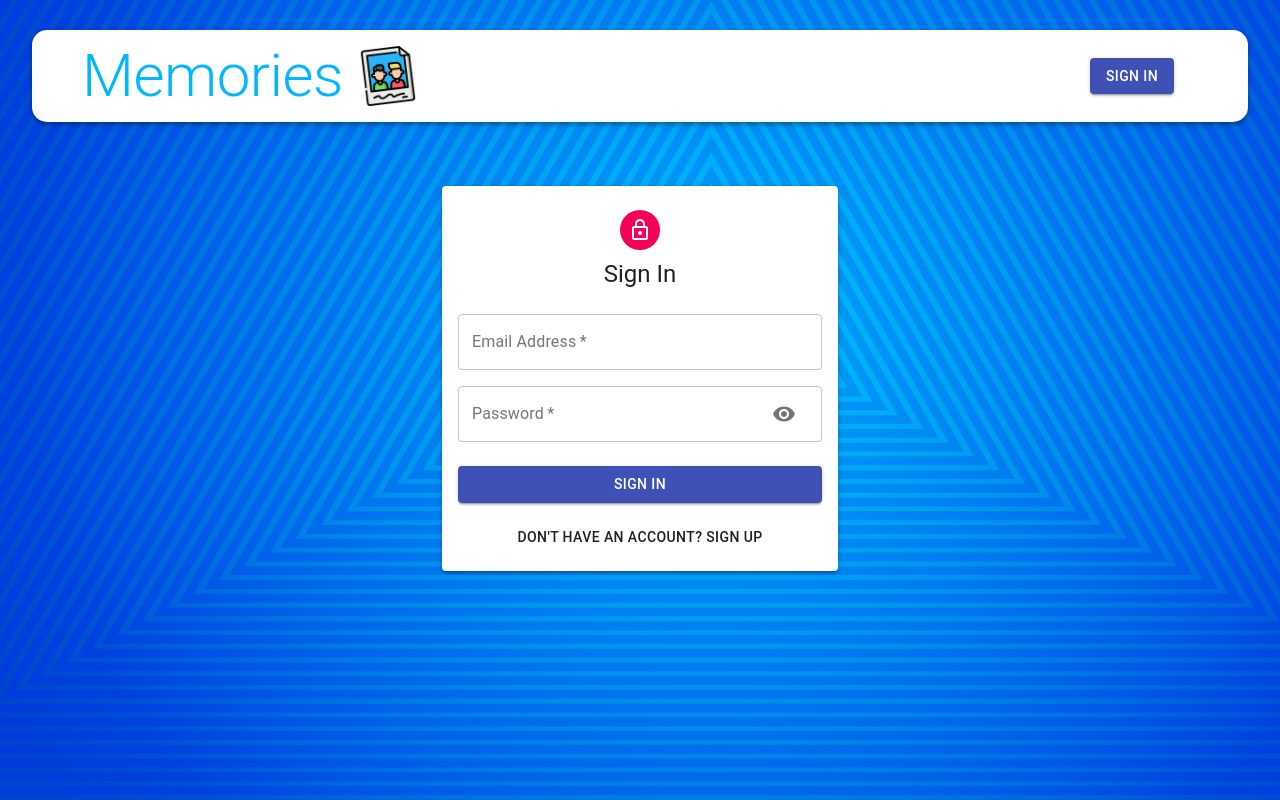
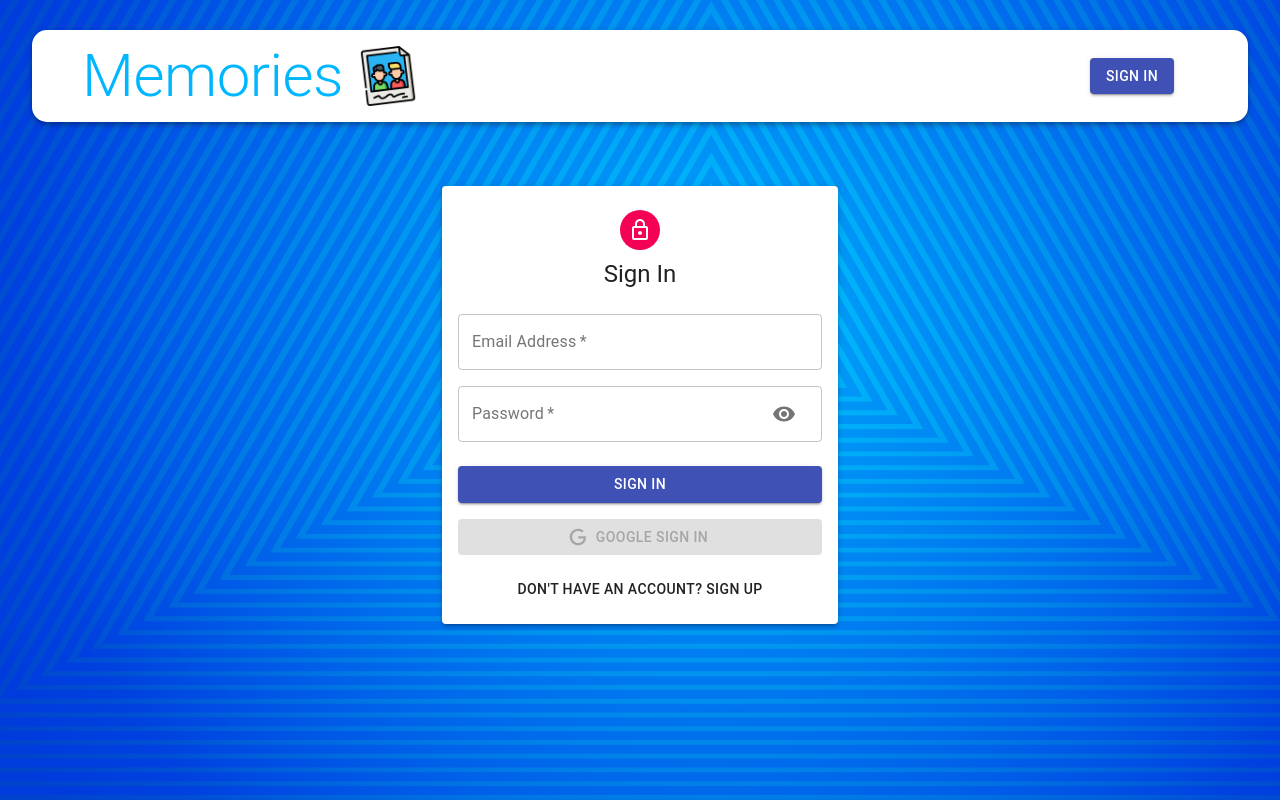
Before and after one commit to Junkim97/memories_app, a React (Create React App) app in the folder client/: page /auth in a window 1280 px wide. Built offline with nearby package versions, Linux system fonts and the light colour scheme.

Commit message:
Implemented google login

```diff
--- a/client/src/components/Auth/Auth.js
+++ b/client/src/components/Auth/Auth.js
@@ -1,13 +1,19 @@
 import {React, useState} from 'react'
 import {Avatar, Button, Paper, Grid, Typography, Container} from '@material-ui/core';
+import {GoogleLogin} from 'react-google-login'
+import {useDispatch} from 'react-redux';
+import {useHistory} from 'react-router-dom'
 import LockOutlinedIcon from '@material-ui/icons/LockOutlined'
 import useStyles from './styles';
 import Input from './Input';
+import Icon from './icon'
 
 const Auth = () => {
   const classes = useStyles();
   const [showPassword, setShowPassword] = useState(false);
   const [isSignup, setIsSignup] = useState(false);
+  const dispatch = useDispatch();
+  const history = useHistory();
 
   const handleShowPassword = () => setShowPassword((prevShowPassword) => !prevShowPassword);
 
@@ -24,6 +30,25 @@
   const handleChange = () => {
 
   };
+
+  const googleSuccess = async (res) => {
+    const result = res?.profileObj;
+    const token = res?.tokenId;
+
+    try {
+      dispatch({type: 'AUTH', data: {result, token}});
+      history.push('/')
+    } catch (error) {
+      console.log(error);
+    }
+  };
+
+  const googleFailure = (error) => {
+    console.log(error);
+    console.log('Google sign sn was unsuccesful. Try again later')
+
+  };
+
 
   return (
     <Container component='main' maxWidth='xs'>
@@ -44,9 +69,20 @@
               <Input name ='password' label='Password' handleChange={handleChange} type={showPassword ? 'text' : 'password'} handleShowPassword={handleShowPassword}/>
               {isSignup && <Input name='confirmPassword' label='Repeat Password' handleChange={handleChange} type='password'/>}
           </Grid>
+
           <Button type='submit' fullWidth variant='contained' color='primary' className={classes.submit}>
             {isSignup ? 'Sign Up' : 'Sign In'}
           </Button>
+          <GoogleLogin
+              clientId='570121043167-9ir5kl4hn03nkb2fq8a42pjm78h5h0jl.apps.googleusercontent.com'
+              render={(renderProps) => (
+                <Button className={classes.googleButton} color='primary' fullWidth onClick={renderProps.onClick} disabled={renderProps.disabled} startIcon={<Icon />}
+                variant='contained'>Google Sign In</Button>
+              )}
+              onSuccess={googleSuccess}
+              onFailure={googleFailure}
+              cookiePolicy='single_host_origin'
+          />
           <Grid container justify='center'>
             <Grid item>
               <Button onClick={switchMode}>
--- a/client/src/components/Auth/Input.js
+++ b/client/src/components/Auth/Input.js
@@ -15,7 +15,7 @@
         label={label}
         autoFocus={autoFocus}
         type={type}
-        InputProps={name === 'password' &&{
+        InputProps={name === 'password' ? {
           endAdornment: (
             <InputAdornment position='end'>
               <IconButton onClick={handleShowPassword}>
@@ -23,7 +23,7 @@
               </IconButton>
             </InputAdornment>
           )
-        }}
+        } : null}
         />
     </Grid>
   )
--- /dev/null
+++ b/client/src/components/Auth/icon.js
@@ -0,0 +1,10 @@
+const icon = () => (
+  <svg style={{ width: '20px', height: '20px' }} viewBox="0 0 24 24">
+    <path
+      fill="currentColor"
+      d="M21.35,11.1H12.18V13.83H18.69C18.36,17.64 15.19,19.27 12.19,19.27C8.36,19.27 5,16.25 5,12C5,7.9 8.2,4.73 12.2,4.73C15.29,4.73 17.1,6.7 17.1,6.7L19,4.72C19,4.72 16.56,2 12.1,2C6.42,2 2.03,6.8 2.03,12C2.03,17.05 6.16,22 12.25,22C17.6,22 21.5,18.33 21.5,12.91C21.5,11.76 21.35,11.1 21.35,11.1V11.1Z"
+    />
+  </svg>
+);
+
+export default icon;
--- a/client/src/components/NavBar/Navbar.js
+++ b/client/src/components/NavBar/Navbar.js
@@ -1,13 +1,29 @@
-import React from 'react';
-import {Link} from 'react-router-dom'
+import {React, useState, useEffect} from 'react';
+import {Link, useHistory} from 'react-router-dom'
 import {AppBar, Button, Typography, Toolbar, Avatar} from '@material-ui/core';
+import {useDispatch} from 'react-redux';
 import useStyles from './styles';
 import memories from '../../images/memories.png';
 
 const Navbar = () => {
   const classes = useStyles();
+  const dispatch = useDispatch();
+  const history = useHistory();
 
-  const user = null;
+  const [user, setUser] = useState(JSON.parse(localStorage.getItem('profile')));
+
+  const logout = () => {
+    dispatch({type: 'LOGOUT'});
+    history.push('/');
+    setUser(null);
+
+  };
+
+  useEffect(() => {
+    const token = user?.token;
+
+    setUser(JSON.parse(localStorage.getItem('profile')))
+  }, []);
 
   return (
     <AppBar className={classes.appBar} position='static' color='inherit'>
@@ -19,7 +35,7 @@
         {user ? (<div className={classes.profile}>
                     <Avatar className={classes.purple} alt={user.result.name} src={user.result.imageUrl}>{user.result.name.charAt(0)}</Avatar>
                     <Typography className={classes.userName} variant='h6'>{user.result.name}</Typography>
-                    <Button variant='contained' className={classes.logout} color='secondary'>Log Out</Button>
+                    <Button variant='contained' className={classes.logout} color='secondary' onClick={logout}>Log Out</Button>
                 </div>) : (
                   <Button component={Link} to='/auth' variant='contained' color='primary'>Sign In</Button>
                 )}
--- a/client/src/constants/actionTypes.js
+++ b/client/src/constants/actionTypes.js
@@ -2,3 +2,5 @@
 export const UPDATE = 'UPDATE';
 export const DELETE = 'DELETE';
 export const FETCH_ALL = 'FETCH_ALL';
+export const AUTH = 'AUTH';
+export const LOGOUT = 'LOGOUT'
--- /dev/null
+++ b/client/src/reducers/auth.js
@@ -0,0 +1,18 @@
+import {AUTH, LOGOUT} from '../constants/actionTypes';
+
+const authReducer = (state = {authData: null}, action) => {
+  switch (action.type) {
+    case AUTH:
+      localStorage.setItem('profile', JSON.stringify({...action?.data}))
+      return {...state, authData: action?.data};
+
+    case LOGOUT:
+      localStorage.clear();
+      return {...state, authData: null};
+    default:
+      return state;
+  }
+
+};
+
+export default authReducer
--- a/client/src/reducers/index.js
+++ b/client/src/reducers/index.js
@@ -1,6 +1,7 @@
 import {combineReducers} from 'redux';
 import posts from './posts'
+import auth from './auth'
 
 export default combineReducers({
-  posts,
+  posts, auth
 });
```
